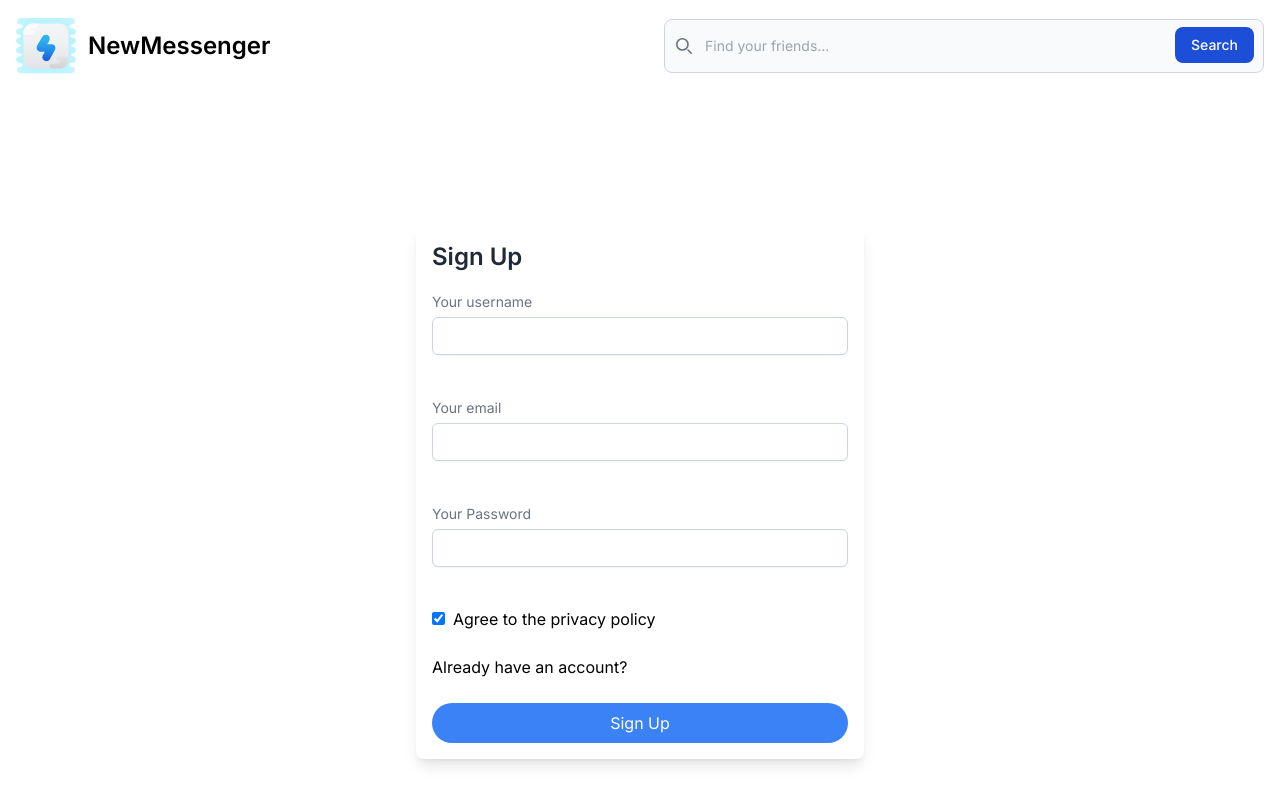
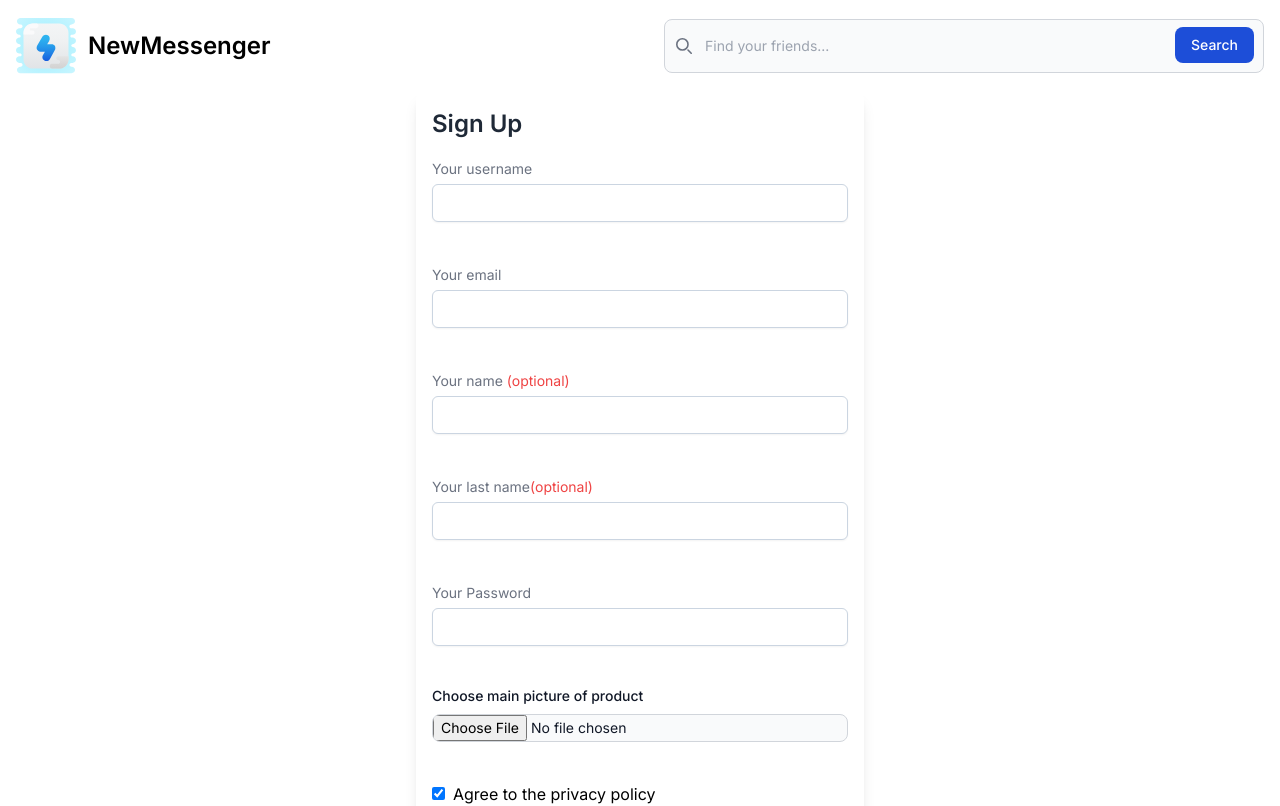
Before and after one commit to KlymenkoVlad/chatapp-frontend, a Next.js app: page /signup in a window 1280 px wide. Shown: the top 806 px of the page. Built offline with nearby package versions, Linux system fonts and the light colour scheme.

Commit message:
add: user avatar, name and lastname

```diff
--- a/app/search/[searchSlug]/page.tsx
+++ b/app/search/[searchSlug]/page.tsx
@@ -81,7 +81,7 @@
                   <a href="#">
                     <img
                       className="w-10 h-10 rounded-full"
-                      src="https://t3.ftcdn.net/jpg/02/99/04/20/360_F_299042079_vGBD7wIlSeNl7vOevWHiL93G4koMM967.jpg"
+                      src={user.mainPicture}
                       alt={user.username}
                     />
                   </a>
@@ -90,12 +90,12 @@
                   </div>
                 </div>
                 <p className="text-base font-semibold leading-none text-gray-900 ">
-                  <a href="#">Jese Leos</a>
+                  <a href="#">
+                    {`${user.name} ${user.lastname ? user.lastname : ""}`}
+                  </a>
                 </p>
                 <p className="mb-3 text-sm font-normal">@{user.username}</p>
-                <p className="mb-4 text-sm">
-                  Open-source contributor. Building
-                </p>
+                <p className="mb-4 text-sm">TODO: Implement user description</p>
               </div>
             </div>
           ))}
--- a/components/ClientSidePages/Signup/Signup.tsx
+++ b/components/ClientSidePages/Signup/Signup.tsx
@@ -9,11 +9,27 @@
 import { toast } from "sonner";
 import { baseUrl } from "@/utils/baseUrl";
 import { useChatStore } from "@/src/store";
+import PreviewImage from "./components/PreviewImage";
 
 const SignupSchema = Yup.object().shape({
+  mainPicture: Yup.mixed()
+    .test("FILE_SIZE", "Too big!", (value) => {
+      if (value && (value as File).size) {
+        return (value as File).size < 2024 * 2024;
+      }
+      return false;
+    })
+    .test("FILE_TYPE", "Invalid file type", (value) => {
+      if (value && (value as File).type) {
+        return ["image/png", "image/jpeg"].includes((value as File).type);
+      }
+      return false;
+    }),
   username: Yup.string()
     .min(2, "Atleast 2 characters")
     .required("Username is required"),
+  name: Yup.string().notRequired().min(2, "Atleast 2 characters"),
+  lastname: Yup.string().notRequired().min(2, "Atleast 2 characters"),
   email: Yup.string().email("Invalid email").required("Email is required"),
   password: Yup.string()
     .min(6, "Password must be at least 6 characters")
@@ -33,15 +49,43 @@
         <Formik
           initialValues={{
             email: "",
+            name: "",
+            lastname: "",
             password: "",
             username: "",
             terms: true,
+            mainPicture: "" as File | string,
           }}
           validationSchema={SignupSchema}
           onSubmit={(values, { setSubmitting }) => {
             const dataSubmit = async () => {
-              const res = await axios.post(`${baseUrl}/api/signup`, values);
+              const imageLoaded = async () => {
+                if (values.mainPicture instanceof File) {
+                  const formData = new FormData();
+                  formData.append("file", values.mainPicture);
+                  formData.append("upload_preset", "Messenger");
+                  const resMain = await axios.post(
+                    `https://api.cloudinary.com/v1_1/dw0j1mmbp/image/upload`,
+                    formData
+                  );
+                  return resMain.data.secure_url as string;
+                }
+              };
 
+              const mainImg = await imageLoaded();
+
+              const body = {
+                email: values.email,
+                name: values.name.length < 2 ? undefined : values.name,
+                lastname:
+                  values.lastname.length < 2 ? undefined : values.lastname,
+                password: values.password,
+                username: values.username,
+                mainPicture: mainImg ? mainImg : undefined,
+              };
+
+              console.log(body);
+              const res = await axios.post(`${baseUrl}/api/signup`, body);
               Cookies.set("token", res.data.token);
 
               const { data } = await axios.get(`${baseUrl}/api/login`, {
@@ -61,7 +105,7 @@
             });
           }}
         >
-          {({ isSubmitting }) => (
+          {({ isSubmitting, setFieldValue, values, errors }) => (
             <Form>
               <div className="bg-white mb-10">
                 <label
@@ -113,6 +157,53 @@
 
               <div className="bg-white mb-10">
                 <label
+                  className="bottom-8 left-0 text-gray-500 transition-transform duration-300 -translate-y-2 text-sm"
+                  htmlFor="name"
+                >
+                  Your name <span className="text-red-500">(optional)</span>
+                </label>
+                <Field
+                  className="mt-1 block w-full px-3 py-2 bg-white border border-slate-300 rounded-md text-sm shadow-sm placeholder-slate-400 focus:outline-none focus:border-sky-500 focus:ring-1 focus:ring-sky-500
+                 disabled:bg-slate-50 disabled:text-slate-500 disabled:border-slate-200 disabled:shadow-none
+                 invalid:border-pink-500 invalid:text-pink-600
+                 focus:invalid:border-pink-500 focus:invalid:ring-pink-500"
+                  id="name"
+                  name="name"
+                  type="text"
+                />
+                <ErrorMessage
+                  name="name"
+                  component="div"
+                  className="mt-2 text-red-500"
+                />
+              </div>
+
+              <div className="bg-white mb-10">
+                <label
+                  className="bottom-8 left-0 text-gray-500 transition-transform duration-300 -translate-y-2 text-sm"
+                  htmlFor="lastname"
+                >
+                  Your last name
+                  <span className="text-red-500">(optional)</span>
+                </label>
+                <Field
+                  className="mt-1 block w-full px-3 py-2 bg-white border border-slate-300 rounded-md text-sm shadow-sm placeholder-slate-400 focus:outline-none focus:border-sky-500 focus:ring-1 focus:ring-sky-500
+                 disabled:bg-slate-50 disabled:text-slate-500 disabled:border-slate-200 disabled:shadow-none
+                 invalid:border-pink-500 invalid:text-pink-600
+                 focus:invalid:border-pink-500 focus:invalid:ring-pink-500"
+                  id="lastname"
+                  name="lastname"
+                  type="text"
+                />
+                <ErrorMessage
+                  name="lastname"
+                  component="div"
+                  className="mt-2 text-red-500"
+                />
+              </div>
+
+              <div className="bg-white mb-10">
+                <label
                   className=" bottom-8 left-0 text-gray-500 transition-transform duration-300 -translate-y-2 text-sm"
                   htmlFor="password"
                 >
@@ -132,6 +223,35 @@
                   component="div"
                   className="mt-2 text-red-500"
                 />
+              </div>
+
+              <div className="bg-white mb-10">
+                <label
+                  className="block mb-2 text-sm font-medium text-gray-900 dark:text-white"
+                  htmlFor="file_input"
+                >
+                  Choose main picture of product
+                </label>
+                <input
+                  className="block w-full text-sm text-gray-900 border border-gray-300 rounded-lg cursor-pointer bg-gray-50 dark:text-gray-400 focus:outline-none dark:bg-sky-700 dark:border-sky-600 dark:placeholder-gray-400"
+                  id="file_input"
+                  accept="image/*"
+                  name="mainPicture"
+                  type="file"
+                  onChange={(event) => {
+                    const files = event?.target.files;
+                    if (files && files.length > 0) {
+                      setFieldValue("mainPicture", files[0]);
+                    }
+                  }}
+                />
+                {errors.mainPicture && (
+                  <div className="mt-2 text-red-500">{errors.mainPicture}</div>
+                )}
+
+                {values.mainPicture && (
+                  <PreviewImage file={values.mainPicture} />
+                )}
               </div>
 
               <div className="mb-6">
--- /dev/null
+++ b/components/ClientSidePages/Signup/components/PreviewImage.tsx
@@ -0,0 +1,35 @@
+import Image from "next/image";
+import { useState } from "react";
+
+type PreviewImageProps = {
+  file: File | string; // Allow string as well
+};
+
+const PreviewImage: React.FC<PreviewImageProps> = ({ file }) => {
+  const [preview, setPreview] = useState<string | ArrayBuffer | null>(null);
+
+  if (file instanceof File) {
+    const reader = new FileReader();
+    reader.readAsDataURL(file);
+    reader.onload = () => {
+      setPreview(reader.result);
+    };
+  } else if (typeof file === "string") {
+    setPreview(file);
+  }
+
+  return (
+    <div className="flex justify-center ">
+      {preview && (
+        <Image
+          src={preview.toString()} // Cast preview to string
+          alt="Your Main Image"
+          width={200}
+          height={150}
+        />
+      )}
+    </div>
+  );
+};
+
+export default PreviewImage;
--- a/components/common/ChatBarComponents/Chat.tsx
+++ b/components/common/ChatBarComponents/Chat.tsx
@@ -7,10 +7,9 @@
 import { IChat } from "@/types/interfaces";
 
 const Chat = ({ messagesWith, user, lastMessage, date }: IChat) => {
-  // Call the dateFormat function and store its result in formattedDate
-
   const formattedDate = dateFormat(date);
 
+  console.log(user.mainPicture);
   return (
     <div className="lg:w-[400px] w-[250px]  mx-auto bg-white shadow-md rounded-md mt-4 mb-2 hover:bg-slate-100 ">
       <div
@@ -23,13 +22,15 @@
         <div className="flex items-center space-x-3">
           <div className="flex-shrink-0">
             <img
-              src="https://t3.ftcdn.net/jpg/02/99/04/20/360_F_299042079_vGBD7wIlSeNl7vOevWHiL93G4koMM967.jpg"
-              alt="Avatar"
+              src={user.mainPicture}
+              alt={user.username}
               className="w-10 h-10 rounded-full"
             />
           </div>
           <div className="flex-1">
-            <p className="font-semibold">{user.username}</p>
+            <p className="font-semibold">
+              {`${user.name} ${user.lastname ? user.lastname : ""}`}
+            </p>
             <p className="text-gray-500 text-sm">
               Last message: {lastMessage ? lastMessage : "No messages yet"}
             </p>
--- a/types/interfaces.ts
+++ b/types/interfaces.ts
@@ -1,5 +1,8 @@
 export interface IUser {
   _id: string;
+  name: string;
+  lastname?: string;
+  mainPicture?: string;
   username: string;
   email: string;
   createdAt: string;
```
